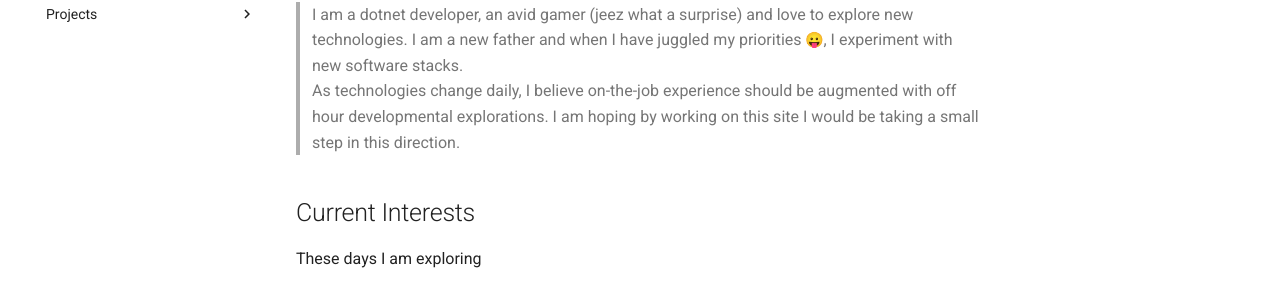
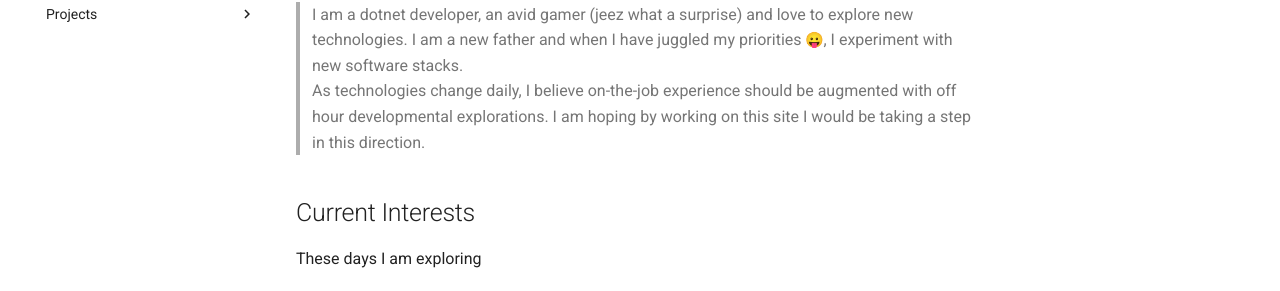
Before and after one commit to ajaxe/JournalDocs, an MkDocs documentation site: the page built from docs/about.md, in a window 1280 px wide and 1028 px high. Shown: the part 178-469 px from the top of the window. Built offline with MkDocs 1.6.1 and Material for MkDocs 9.7.7, drawn with Linux system fonts in a browser that asks for light colours; emoji names are drawn with the system emoji font; comment, search, counter and statistics services are not loaded.

Commit message:
Update about.md

```diff
--- a/docs/about.md
+++ b/docs/about.md
@@ -1,7 +1,7 @@
 # About Me
 
 > I am a dotnet developer, an avid gamer (jeez what a surprise) and love to explore new technologies. I am a new father and when I have juggled my priorities :stuck_out_tongue:, I experiment with new software stacks.
-> As technologies change daily, I believe on-the-job experience should be augmented with off hour developmental explorations. I am hoping by working on this site I would be taking a small step in this direction.
+> As technologies change daily, I believe on-the-job experience should be augmented with off hour developmental explorations. I am hoping by working on this site I would be taking a step in this direction.
 
 ## Current Interests
 
```
